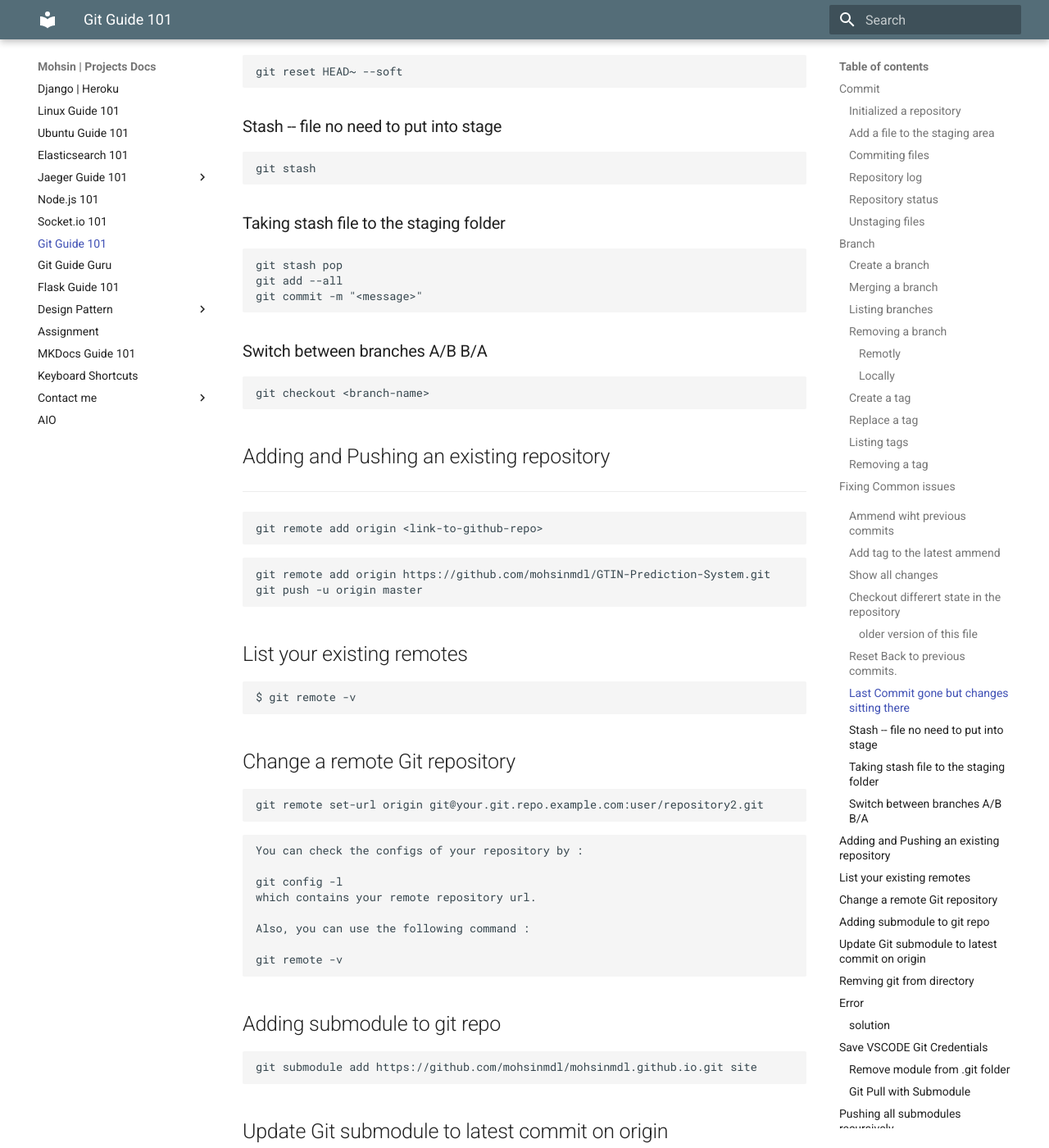
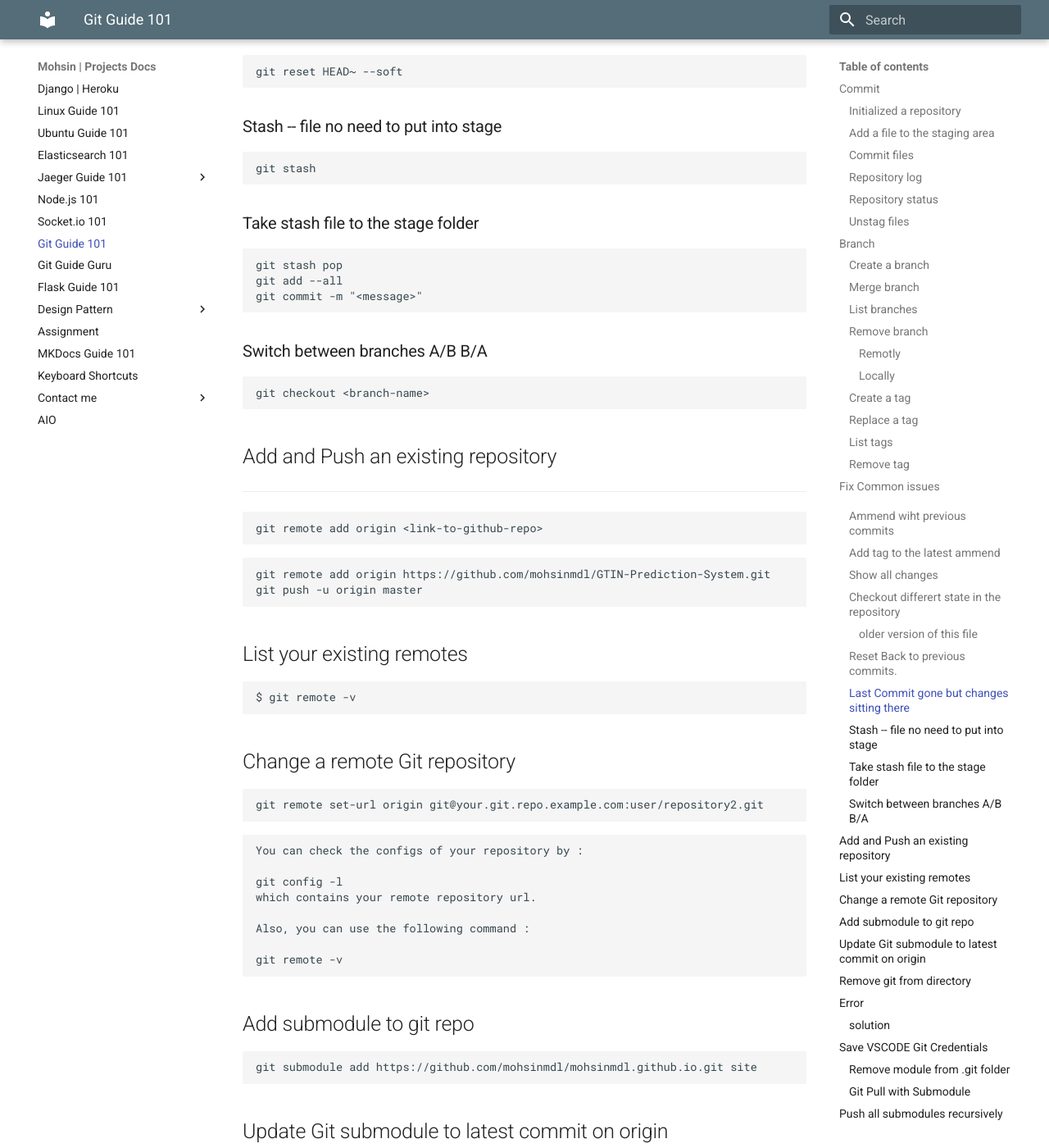
Before and after one commit to mohsinmdl/mdl-docs, an MkDocs documentation site: the page built from docs/git-guide-101.md, in a window 1280 px wide and 1400 px high, scrolled down 3756 px. Shown: the whole window at 82% size. Built offline with MkDocs 1.6.1 and Material for MkDocs 9.7.7, drawn with Linux system fonts in a browser that asks for light colours; some of the changed text lies outside the part shown.

Commit message:
git_verb

````diff
--- a/docs/git-guide-101.md
+++ b/docs/git-guide-101.md
@@ -17,7 +17,7 @@ git add --all
 
 ```
 
-### Commiting files
+### Commit files
 ```commandline
 git commit -m "message"
 git commit -am "message with adding file to the staging area "
@@ -31,7 +31,7 @@ git log
 git status
 ```
 
-### Unstaging files
+### Unstag files
 ``` sh
 git reset --hard
 
@@ -50,16 +50,16 @@ In Git, branches are a part of your everyday development process. Git branches a
 git branch <branch-name>
 git checkout -b <branch-name>
 ```
-### Merging a branch
+### Merge branch
 ```commandline
 git merge <source-branch-name>
 ```
-### Listing branches
+### List branches
 ```commandline
 git branch
 git brach --list
 ```
-### Removing a branch
+### Remove branch
 
 ##### Remotly
 ```commandline
@@ -80,17 +80,17 @@ git tag <tag-name>
 ```commandline
 git tag -f <new-tag-name>
 ```
-### Listing tags
+### List tags
 ```commandline
 git tag -l
 git tag
 ```
-### Removing a tag
+### Remove tag
 ```commandline
 git tag -d <tag-name>
 ```
 
-## Fixing Common issues
+## Fix Common issues
 ***
 
 ###
@@ -153,7 +153,7 @@ git reset HEAD~ --soft
 ```commandline
 git stash
 ```
-### Taking stash file to the staging folder
+### Take stash file to the stage folder
 ```commandline
 git stash pop
 git add --all
@@ -170,7 +170,7 @@ git checkout <branch-name>
 ```
 
 
-## Adding and Pushing an existing repository
+## Add and Push an existing repository
 ***
 ```
 git remote add origin <link-to-github-repo>
@@ -209,7 +209,7 @@ git remote -v
 
 ```
 
-## Adding submodule to git repo
+## Add submodule to git repo
 ```
 git submodule add https://github.com/mohsinmdl/mohsinmdl.github.io.git site
 ```
@@ -219,7 +219,7 @@ git submodule add https://github.com/mohsinmdl/mohsinmdl.github.io.git site
 git submodule update --remote --merge
 ```
 
-## Remving git from directory
+## Remove git from directory
 ```
 rm -rf .git
 ```
@@ -322,7 +322,7 @@ git submodule foreach git checkout master
 ```
 ***
 
-## Pushing all submodules recursively
+## Push all submodules recursively
 
 git1.7.11 ([ANNOUNCE] Git 1.7.11.rc1) mentions:
 >"git push --recurse-submodules" learned to optionally look into the histories of submodules >bound to the superproject and push them out.
````
